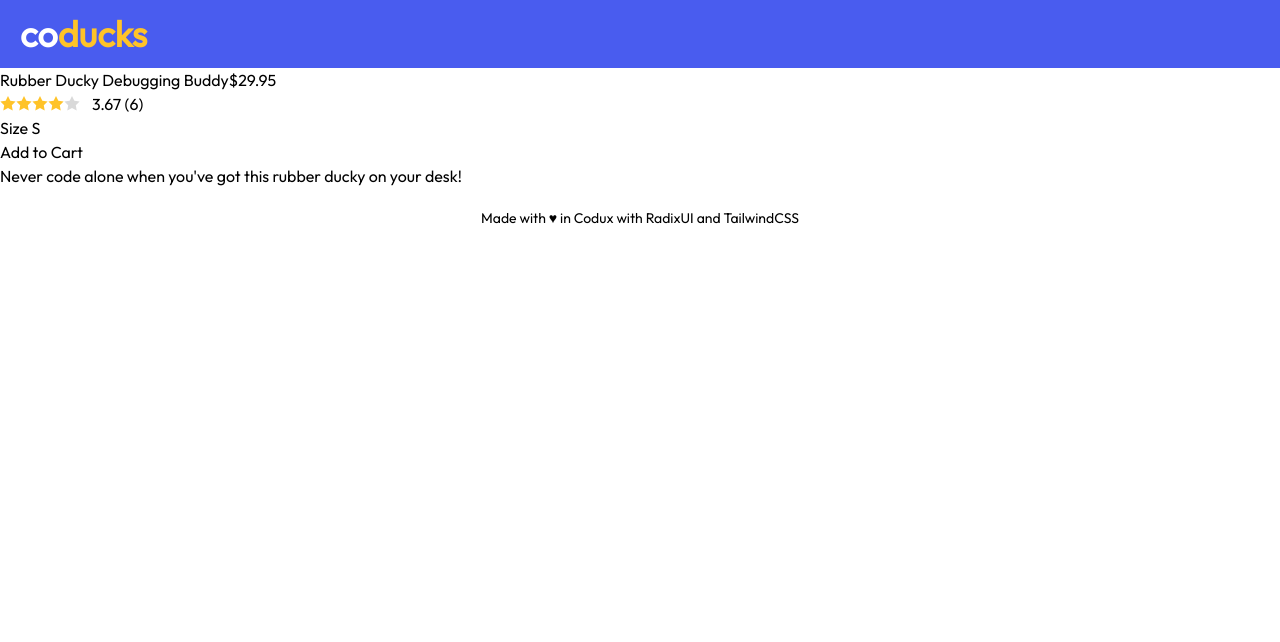
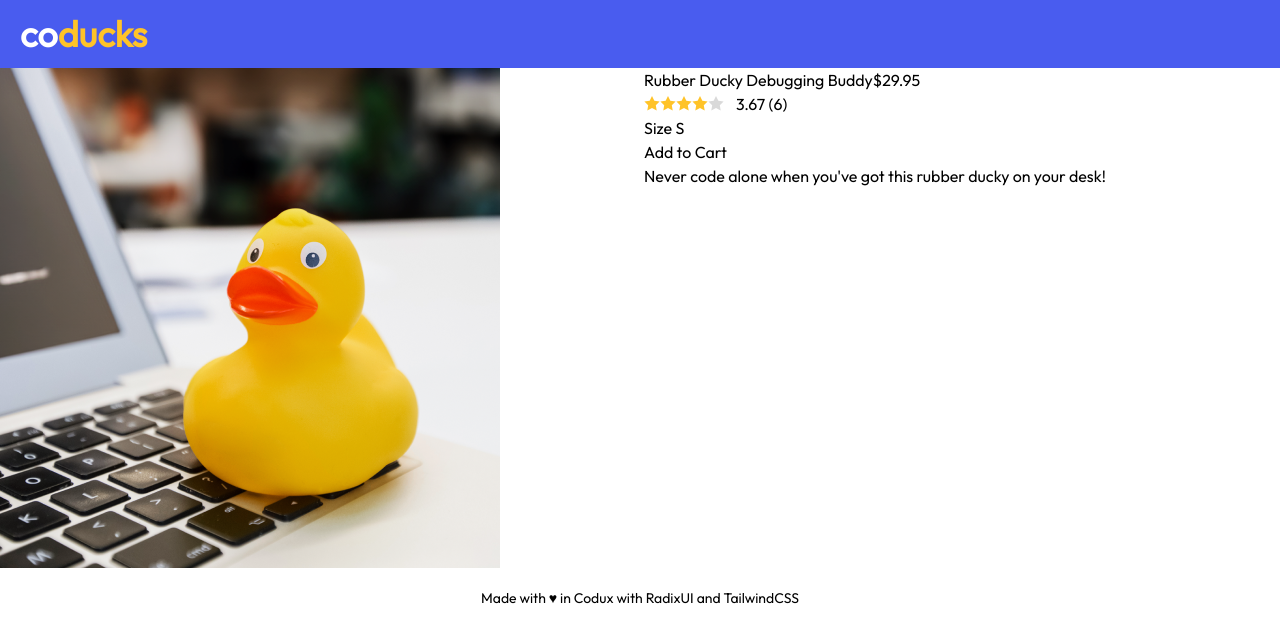
Before and after one commit to vakila/coducks, a React (Vite) app: page / in a window 1280 px wide. Shown: the top 642 px of the page. Built offline with nearby package versions, Linux system fonts and the light colour scheme.

Commit message:
1.3 Tailwind: layout with images
This reverts commit 796c2143eda3fc16e3c4a879e691db2b5cdffa4a.

```diff
--- a/src/App.tsx
+++ b/src/App.tsx
@@ -11,7 +11,8 @@ function App({ product, user }: { product: Product; user: User }) {
     <div>
       <Header />
 
-      <main className="">
+      <main className="grid grid-cols-2 grid-rows-auto gap-2">
+        <Images images={product.images} />
         <ProductInfo product={product} addToCart={addToCart} />
       </main>
 
```
